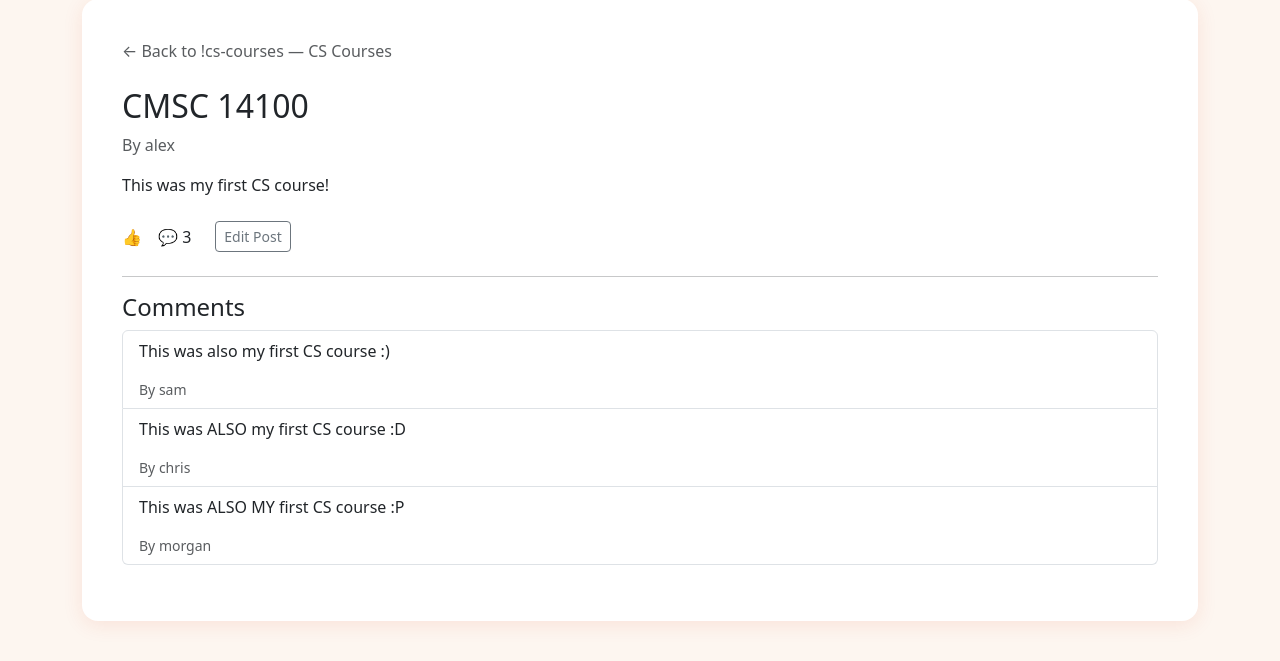
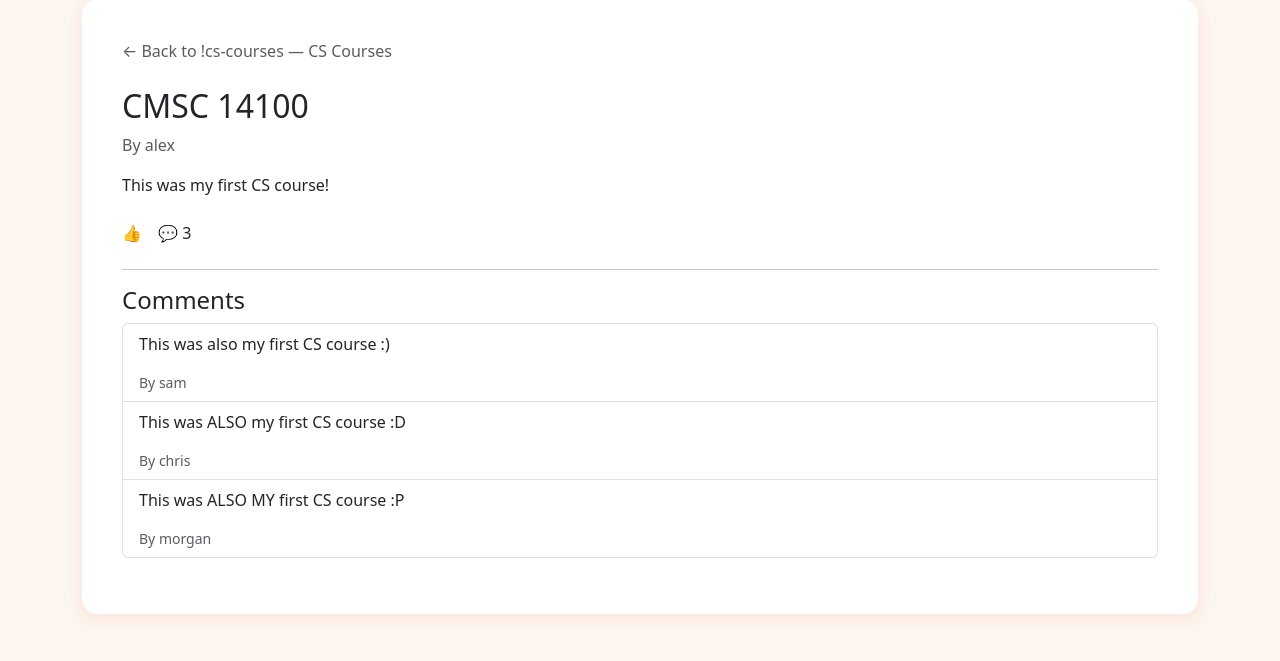
Before and after one commit to hollyfwei/rabble, a Django app: a page that uses src/templates/rabble/post_detail.html in a window 1280 px wide. Shown: the part 123-784 px from the top of the page. Run offline with Django 5.2, Linux system fonts and the light colour scheme; a user stored in the database is signed in; data comes from the database, SQL or seed files in the repository; both versions use the stored data as it was after the commit.

Commit message:
HW3 - Troubleshooting Post Feature2

```diff
--- a/src/templates/rabble/post_detail.html
+++ b/src/templates/rabble/post_detail.html
@@ -17,9 +17,11 @@
         <div class="d-flex justify-content-start align-items-center gap-3 mt-4">
             <span>👍 {{ post.likes.count }}</span>
             <span>💬 {{ post.comments.count }}</span>
-            <a href="{% url 'post-edit' subrabble.identifier post.pk %}" class="btn btn-outline-secondary btn-sm ms-2">
-                Edit Post
-            </a>
+            {% if user == post.user %}
+                <a href="{% url 'post-edit' subrabble.identifier post.pk %}" class="btn btn-outline-secondary btn-sm ms-2">
+                    Edit Post
+                </a>
+            {% endif %}
         </div>
     </div>
 
```
Also changed, not shown: src/db.sqlite3.
